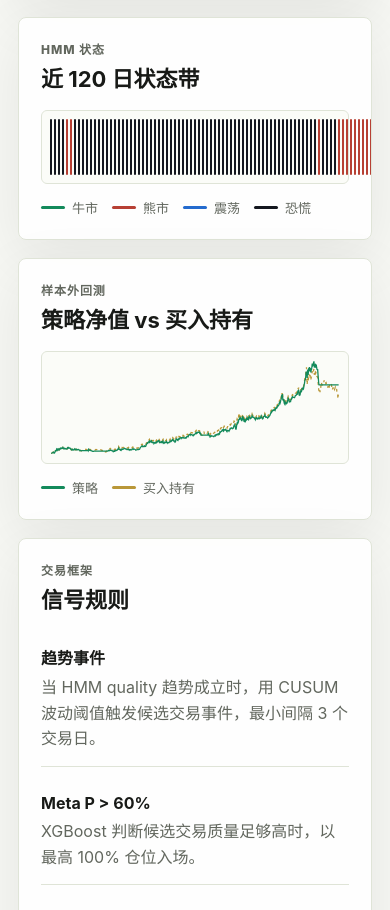
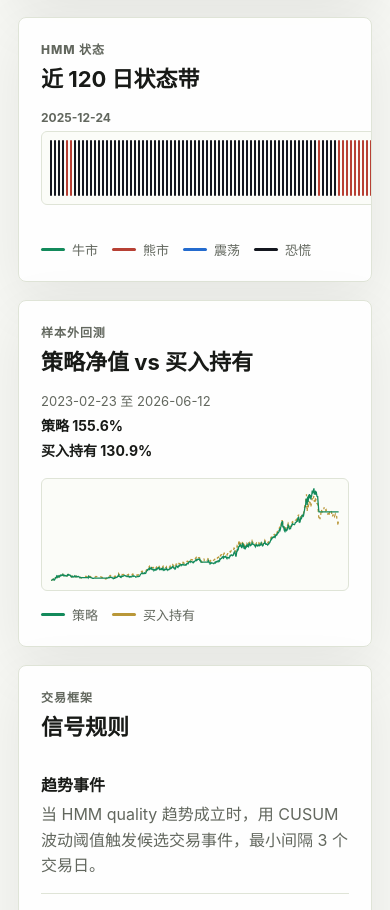
Before and after one commit to renqipan/gold_trading, a Next.js app: page / in a window 390 px wide. Shown: the part 1434-2344 px from the top of the page. Built offline with nearby package versions, Linux system fonts and the light colour scheme.

Commit message:
Refine gold dashboard labels

```diff
--- a/app/globals.css
+++ b/app/globals.css
@@ -249,6 +249,20 @@ h2 {
   white-space: nowrap;
 }
 
+.backtestSummary {
+  display: grid;
+  justify-items: end;
+  gap: 5px;
+  color: var(--muted);
+  font-size: 13px;
+  white-space: nowrap;
+}
+
+.backtestSummary strong {
+  color: var(--ink);
+  font-size: 14px;
+}
+
 .priceChart,
 .equityChart {
   display: block;
@@ -359,6 +373,20 @@ h2 {
 
 .legendBench {
   background: var(--gold);
+}
+
+.stateTapeFrame {
+  display: grid;
+  grid-template-columns: auto minmax(0, 1fr) auto;
+  align-items: center;
+  gap: 10px;
+}
+
+.stateTapeFrame > span {
+  color: var(--muted);
+  font-size: 12px;
+  font-weight: 700;
+  white-space: nowrap;
 }
 
 .stateTape {
@@ -533,8 +561,22 @@ h2 {
     flex-direction: column;
   }
 
+  .backtestSummary {
+    justify-items: start;
+    white-space: normal;
+  }
+
   .chartScale {
     align-items: flex-start;
     flex-direction: row;
   }
+
+  .stateTapeFrame {
+    grid-template-columns: 1fr;
+    gap: 6px;
+  }
+
+  .stateTapeFrame > span:last-child {
+    justify-self: end;
+  }
 }
--- a/app/page.tsx
+++ b/app/page.tsx
@@ -146,6 +146,8 @@ function PriceChart() {
 
 function EquityChart() {
   const recent = backtest;
+  const start = recent[0];
+  const end = recent[recent.length - 1];
   const domainValues = recent.flatMap((point) => [point.equity, point.benchmark_equity]);
   const domain: [number, number] = [Math.min(...domainValues), Math.max(...domainValues)];
   const strategyPath = linePath(
@@ -170,6 +172,11 @@ function EquityChart() {
           <p className="eyebrow">样本外回测</p>
           <h2>策略净值 vs 买入持有</h2>
         </div>
+        <div className="backtestSummary" aria-label="样本外回测摘要">
+          <span>{start.date} 至 {end.date}</span>
+          <strong>策略 {pct(latest.backtestMetrics.total_return, 1)}</strong>
+          <strong>买入持有 {pct(latest.backtestMetrics.benchmark_return, 1)}</strong>
+        </div>
       </div>
       <svg className="equityChart" viewBox="0 0 720 260" role="img" aria-label="回测净值曲线">
         <path d={benchmarkPath} className="benchmarkLine" />
@@ -185,6 +192,8 @@ function EquityChart() {
 
 function StateTape() {
   const recent = prices.slice(-120);
+  const start = recent[0];
+  const end = recent[recent.length - 1];
   return (
     <section className="panel">
       <div className="sectionHead">
@@ -193,6 +202,8 @@ function StateTape() {
           <h2>近 120 日状态带</h2>
         </div>
       </div>
+      <div className="stateTapeFrame">
+        <span>{start.date}</span>
         <div className="stateTape" aria-label="HMM 市场状态时间轴">
           {recent.map((point) => (
             <span
@@ -201,6 +212,8 @@ function StateTape() {
               title={`${point.date} ${point.state}`}
             />
           ))}
+        </div>
+        <span>{end.date}</span>
       </div>
       <div className="stateLegend">
         <span><i className="stateBull" />牛市</span>
```
Lines whose indentation alone changed are shown as unchanged.
